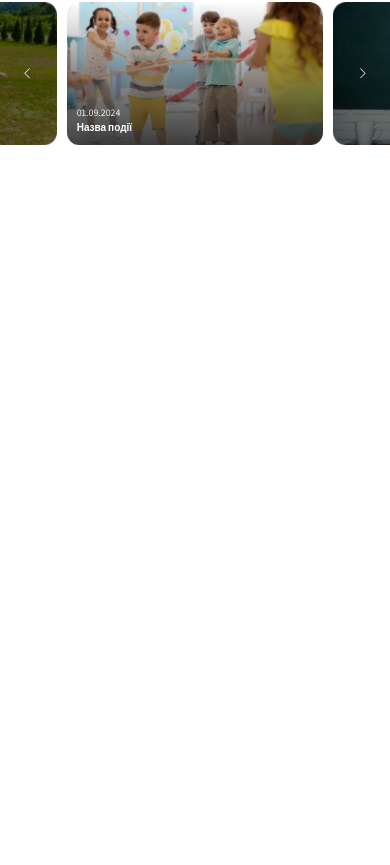
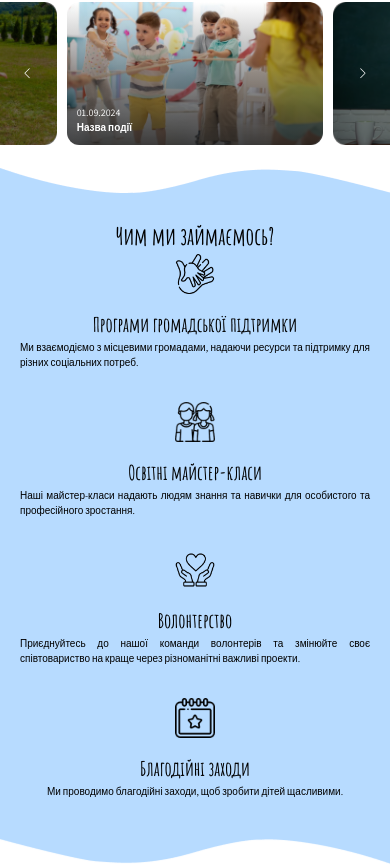
Before and after one commit to Odink923/SiteFUND, a Next.js app: page / in a window 390 px wide. Shown: the part 1431-2296 px from the top of the page. Before the commit the page ends 1576 px from the top, so only its background shows below. Built offline with nearby package versions, Linux system fonts and the light colour scheme.

Commit message:
add new mobile adaptation in what we do

```diff
--- a/package.json
+++ b/package.json
@@ -15,6 +15,7 @@
     "react": "^18",
     "react-dom": "^18",
     "react-icons": "^5.3.0",
+    "react-responsive": "^10.0.0",
     "swiper": "^11.1.12"
   },
   "devDependencies": {
--- a/src/app/components/Carrousel/Carrousel.tsx
+++ b/src/app/components/Carrousel/Carrousel.tsx
@@ -7,7 +7,7 @@ export default function Carrousel() {
     pr-20 pl-20 sm:pr-30 sm:pl-30
     lg:pr-[5.21vw] lg:pl-[5.21vw]"> {/* Задаємо мінімальну висоту контейнера */}
       {/* Зображення фону */}
-      <div className="absolute inset-0 w-full lg:h-[42.97vw] flex-grow"> {/* flex-grow дозволяє контейнеру розтягуватися */}
+      <div className="absolute inset-0 w-full lg:h-[42.97vw]  flex-grow"> {/* flex-grow дозволяє контейнеру розтягуватися */}
         <Image
           src="/images/ImageCarrousel.png" // Шлях до вашого зображення
           alt="Image Carrousel"
--- a/src/app/components/WhatWeDo/BlockWhatWeDo/BlockWhatWeDo.tsx
+++ b/src/app/components/WhatWeDo/BlockWhatWeDo/BlockWhatWeDo.tsx
@@ -1,18 +1,22 @@
 import Image from 'next/image';
 import { ReactNode } from 'react';
+
 interface BlockWhatWeDoProps {
-    children: ReactNode;
-  title: string;    // заголовок
-  description: string; // опис
+  children: ReactNode;
+  title: string;
+  description: string;
 }
 
-export default function BlockWhatWeDo({ children , title, description }: BlockWhatWeDoProps) {
+export default function BlockWhatWeDo({ children, title, description }: BlockWhatWeDoProps) {
   return (
-    <div className="lg:mb-[10.16vw] lg:w-[29.43vw] h-[10.05vw]">
-           <div className="lg:pb-[1.04vw]">{children}</div>
-
-      <div className="lg:text-[1.88vw] lg:pb-[1.04vw] font-amatic">{title}</div>
-      <p className="lg:text-[1.04vw] text-justify font-assistant leading-none">{description}</p>
+    <div className="mb-8 w-full flex justify-center lg:justify-start h-auto lg:mb-[10.16vw] lg:w-[29.43vw]">
+      <div>
+      <div className="pb-4 flex justify-center lg:justify-start lg:pb-[1.04vw]">{children}</div>
+      <div className="text-[1.25rem] flex justify-center lg:justify-start lg:text-[1.88vw] lg:pb-[1.04vw] font-amatic">{title}</div>
+      <p className="text-base text-justify  font-assistant leading-normal lg:text-[1.04vw]">
+        {description}
+      </p>
+      </div>
     </div>
   );
 }
--- a/src/app/components/WhatWeDo/WhatWeDo.tsx
+++ b/src/app/components/WhatWeDo/WhatWeDo.tsx
@@ -3,28 +3,28 @@ import BlockWhatWeDo from './BlockWhatWeDo/BlockWhatWeDo';
 
 export default function WhatWeDo() {
     return (
-        <div className='relative z-10 mt-[5.99vw]'>
-            {/* Background Image */}
-            <Image
-                src="/images/WhatWeDo.png" // Path to your image
-                alt="Child5"
-                width={1936}
-                height={1260}
-                className="object-cover w-full h-auto"
-            />
+        <div className='relative z-10 mt-[5.99vw] w-full h-[697px] lg:w-[99vw] lg:h-[65.63vw]'>
+        {/* Фонове зображення через CSS */}
+        <div
+            className="absolute inset-0 bg-what-we-do-change lg:bg-what-we-do bg-no-repeat bg-center"
+            style={{ backgroundSize: '100% 100%' }}
+        >
+            {/* Фонове зображення */}
+        </div>
 
             {/* Overlaying Elements */}
-            <div className="absolute inset-0 flex flex-col">
-                <h1 className="lg:text-[3.33vw] lg:pl-[5.21vw] lg:pt-[12.50vw] font-amatic  text-black">Чим ми займаємось?</h1>
+            <div className="absolute inset-0 flex flex-col pl-20 pr-20 lg:pl-0 lg:pr-0 ">
+                <h1 className="text-xl pt-[3.125rem] flex justify-center lg:justify-start sm:text-smXl md:text-mdXl lg:text-[3.33vw] lg:pl-[5.21vw] lg:pt-[12.50vw] font-amatic  text-black">Чим ми займаємось?</h1>
 
-                <div className="grid grid-cols-2  lg:pl-[5.21vw] lg:pt-[5.21vw] text-black">
+                <div className="grid grid-cols-1 lg:grid-cols-2 lg:pl-[5.21vw] lg:pt-[5.21vw]  text-black">
                     <BlockWhatWeDo title="Програми громадської підтримки" description="Ми взаємодіємо з місцевими громадами, надаючи ресурси та підтримку для різних соціальних потреб.">
+
                         <Image
                             src="/images/WhatWeDo1.png" // Використання пропсу для зображення
                             alt="Child5"
                             width={70}
                             height={70}
-                            className="object-cover lg:w-[3.65vw] lg:h-[3.65vw]"
+                            className="object-cover w-[40px] h-[40px] lg:w-[3.65vw] lg:h-[3.65vw]"
                         />
                     </BlockWhatWeDo>
                     <div className="lg:pl-[5.21vw]">
@@ -34,7 +34,7 @@ export default function WhatWeDo() {
                             alt="Child5"
                             width={50}
                             height={50}
-                            className="object-cover lg:w-[2.60vw] lg:h-[2.60vw]"
+                            className="object-cover w-[40px] h-[40px] lg:w-[2.60vw] lg:h-[2.60vw]"
                         />
                     </BlockWhatWeDo>
                     </div>
@@ -44,7 +44,7 @@ export default function WhatWeDo() {
                             alt="Child5"
                             width={70}
                             height={70}
-                            className="object-cover lg:w-[3.65vw] lg:h-[3.65vw]"
+                            className="object-cover w-[40px] h-[40px] lg:w-[3.65vw] lg:h-[3.65vw]"
                         />
                     </BlockWhatWeDo>
                     <div className="lg:pl-[5.21vw]">
@@ -54,7 +54,7 @@ export default function WhatWeDo() {
                             alt="Child5"
                             width={50}
                             height={50}
-                            className="object-cover lg:w-[2.60vw] lg:h-[2.60vw]"
+                            className="object-cover w-[40px] h-[40px] lg:w-[2.60vw] lg:h-[2.60vw]"
                         />
                     </BlockWhatWeDo>
                     </div>
--- a/src/app/page.tsx
+++ b/src/app/page.tsx
@@ -24,13 +24,17 @@ export default function Home() {
       <DoSomethingGood></DoSomethingGood>
       </div>
       <LastEvents></LastEvents>
-    {/*   <div className="overflow-hidden">
+      <div className="overflow-hidden">
+      <WhatWeDo></WhatWeDo>
+      </div>
+
+    {/*
 
 
 
     </div>
-    <WhatWeDo></WhatWeDo>
     <SupportKidsFuture></SupportKidsFuture>
+
     <OurPartners></OurPartners>
     <Reviews></Reviews>
     <SupportFuture></SupportFuture>
--- a/tailwind.config.ts
+++ b/tailwind.config.ts
@@ -12,8 +12,11 @@ const config: Config = {
         "gradient-radial": "radial-gradient(var(--tw-gradient-stops))",
         "gradient-conic":
           "conic-gradient(from 180deg at 50% 50%, var(--tw-gradient-stops))",
+          'what-we-do': "url('/images/WhatWeDo.png')",
+          'what-we-do-change': "url('/images/WhatWeDoChange.png')",
       },
-      plugins: [require("daisyui")],
+
+
       fontSize: {
         '100px': '100px',
         'base': '0.625rem',
@@ -35,8 +38,10 @@ const config: Config = {
       },
 
 
+
     },
+    plugins: [require("daisyui")],
   },
-  plugins: [],
+
 };
 export default config;
```
Also changed, not shown: public/images/WhatWeDoChange.png (added), 1 other file (tests, documents, lock files or other folders).
